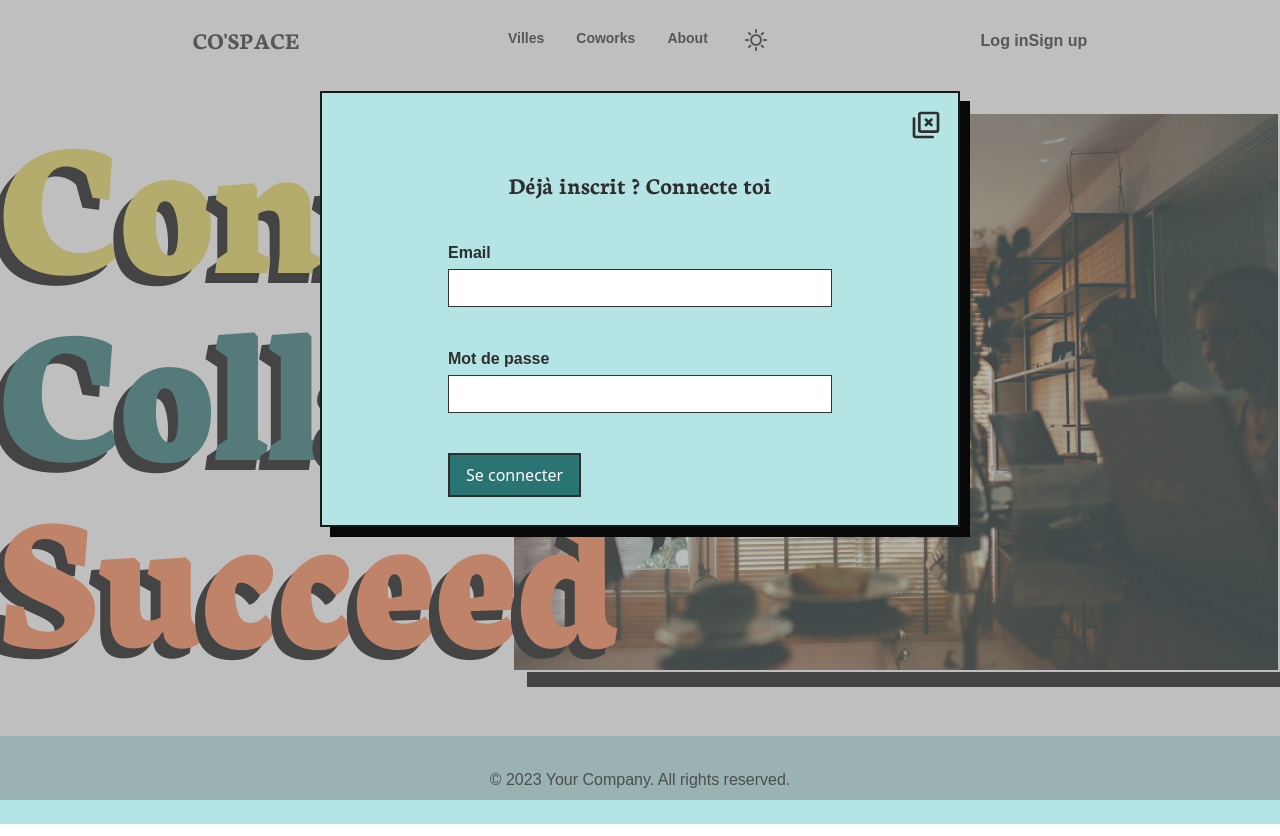
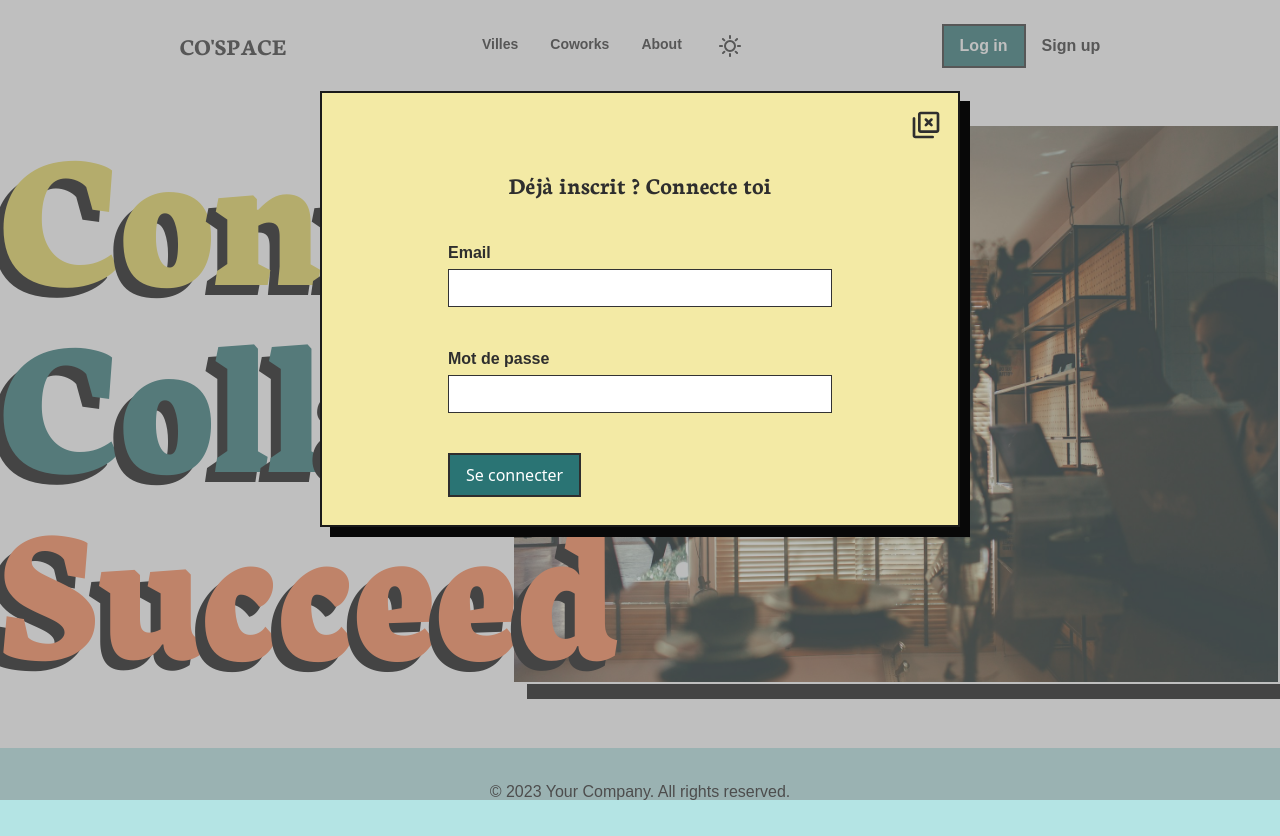
Before and after one commit to Ifeoma-Nwh/Cospace-frontend, a React (Vite) app: page / in a window 1280 px wide. Both pictures are taken after a click on the button "Log in". Built offline with nearby package versions, Linux system fonts and the light colour scheme; a web font is replaced by a local one.

Commit message:
style modified

```diff
--- a/src/assets/css/App.css
+++ b/src/assets/css/App.css
@@ -69,7 +69,7 @@ body {
     @apply px-4 py-2 border-black-base border-2 transition hover:shadow-lb bg-white-base text-black-base;
   }
   .btn-primary {
-    @apply px-4 py-2 border-black-base border-2 transition hover:shadow-lb bg-primary-base text-white-base;
+    @apply px-4 py-2 border-black-base border-2 transition hover:shadow-lb bg-primary-base text-black-base;
   }
   .btn-secondary {
     @apply px-4 py-2 border-black-base border-2 transition hover:shadow-lb bg-secondary-base text-white-base;
--- a/src/components/common/modal/Modal.tsx
+++ b/src/components/common/modal/Modal.tsx
@@ -4,13 +4,15 @@ import { createPortal } from "react-dom";
 
 interface ModalButtonProps {
   label: string;
-  className?: string;
+  btnClass?: string;
+  modalBgColor?: string;
   children: React.ReactNode;
 }
 
 export default function ModalButton({
   label,
-  className,
+  btnClass,
+  modalBgColor,
   children,
 }: ModalButtonProps) {
   const [isOpen, setIsOpen] = useState<boolean>(false);
@@ -28,14 +30,16 @@ export default function ModalButton({
     <>
       <button
         onClick={openModal}
-        className={`${className} font-text font-semibold`}
+        className={`${btnClass} font-text font-semibold`}
       >
         {label}
       </button>
 
       {isOpen &&
         createPortal(
-          <ModalContent onClose={closeModal}>{children}</ModalContent>,
+          <ModalContent onClose={closeModal} bgColor={modalBgColor}>
+            {children}
+          </ModalContent>,
           document.body
         )}
     </>
--- a/src/components/common/modal/ModalContent.tsx
+++ b/src/components/common/modal/ModalContent.tsx
@@ -2,10 +2,15 @@ import MaterialSymbolsTabCloseOutlineRounded from "~icons/material-symbols/tab-c
 
 interface ModalOverlayProps {
   children: React.ReactNode;
+  bgColor?: string;
   onClose: () => void;
 }
 
-export default function ModalOverlay({ onClose, children }: ModalOverlayProps) {
+export default function ModalOverlay({
+  onClose,
+  children,
+  bgColor,
+}: ModalOverlayProps) {
   // TODO: block scrolling
 
   return (
@@ -17,7 +22,7 @@ export default function ModalOverlay({ onClose, children }: ModalOverlayProps) {
       <div
         role="dialog"
         aria-modal="true"
-        className="modal bg-secondary-200 z-10"
+        className={`modal z-10 ${bgColor ? bgColor : "bg-white-base"}`}
       >
         <button className="self-end" onClick={onClose}>
           <MaterialSymbolsTabCloseOutlineRounded width="32px" height="32px" />
--- a/src/contexts/auth/useAuth.tsx
+++ b/src/contexts/auth/useAuthUser.tsx
@@ -1,7 +1,7 @@
 import { useContext } from "react";
 import { AuthContext } from "./AuthContext";
 
-export default function useAuth() {
+export default function useAuthUser() {
   const context = useContext(AuthContext);
   if (context === undefined) {
     throw new Error("useAuth must be used within a AuthProvider");
```
